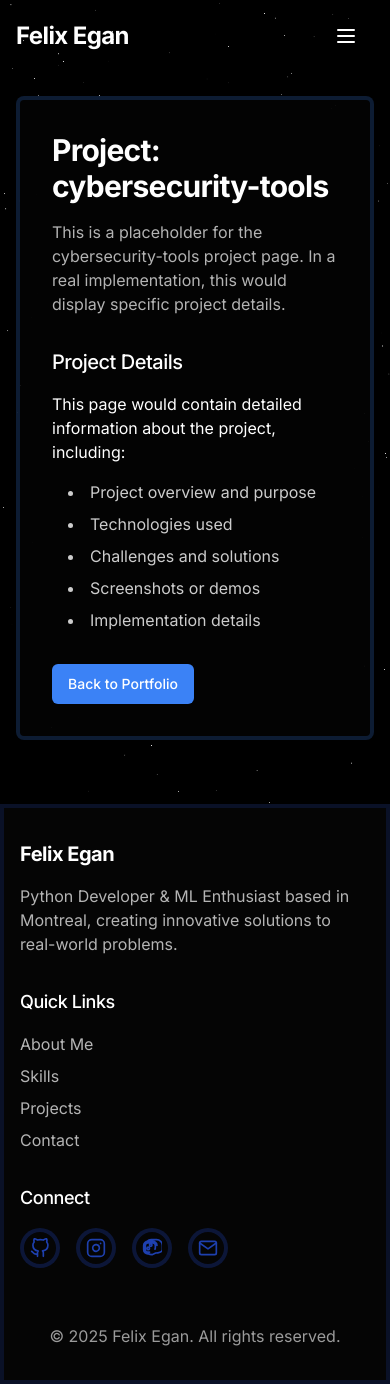
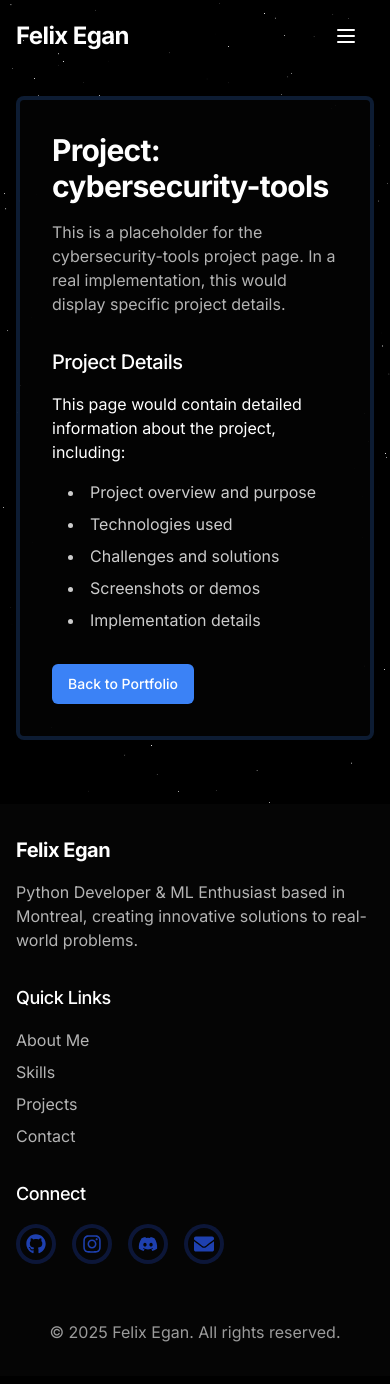
Before and after one commit to Alt-F17/Alt-F17.github.io, a React (Vite) app: page /projects/cybersecurity-tools in a window 390 px wide. Built offline with nearby package versions, Linux system fonts and the light colour scheme.

Commit message:
upd: borders on mobile, skills change, icon update

```diff
--- a/package.json
+++ b/package.json
@@ -11,6 +11,10 @@
     "preview": "vite preview"
   },
   "dependencies": {
+    "@fortawesome/fontawesome-svg-core": "^6.5.2",
+    "@fortawesome/free-brands-svg-icons": "^6.5.2",
+    "@fortawesome/free-solid-svg-icons": "^6.5.2",
+    "@fortawesome/react-fontawesome": "^0.2.0",
     "@hookform/resolvers": "^3.9.0",
     "@radix-ui/react-accordion": "^1.2.0",
     "@radix-ui/react-alert-dialog": "^1.1.1",
--- a/src/components/layout/Footer.tsx
+++ b/src/components/layout/Footer.tsx
@@ -1,11 +1,11 @@
-
 import { Link } from 'react-scroll';
+import { FaGithub, FaInstagram, FaDiscord, FaEnvelope } from 'react-icons/fa';
 
 export const Footer = () => {
   const currentYear = new Date().getFullYear();
 
   return (
-    <footer className="bg-space-darker py-8 border-4 border-space-accent/20">
+    <footer className="bg-space-darker py-8">
       <div className="container-padding max-w-7xl mx-auto">
         <div className="grid grid-cols-1 md:grid-cols-3 gap-8">
           <div>
@@ -72,49 +72,20 @@ export const Footer = () => {
           <div>
             <h3 className="text-lg font-medium mb-4">Connect</h3>
             <div className="flex space-x-4">
-              <a
-                href="https://github.com/Alt-F17"
-                target="_blank"
-                rel="noopener noreferrer"
-                className="w-10 h-10 rounded-full bg-space-darker border-4 border-space-accent/30 flex items-center justify-center text-space-accent hover:bg-space-accent hover:text-white transition-colors"
-              >
-                <svg xmlns="http://www.w3.org/2000/svg" width="20" height="20" viewBox="0 0 24 24" fill="none" stroke="currentColor" strokeWidth="2" strokeLinecap="round" strokeLinejoin="round">
-                  <path d="M9 19c-5 1.5-5-2.5-7-3m14 6v-3.87a3.37 3.37 0 0 0-.94-2.61c3.14-.35 6.44-1.54 6.44-7A5.44 5.44 0 0 0 20 4.77 5.07 5.07 0 0 0 19.91 1S18.73.65 16 2.48a13.38 13.38 0 0 0-7 0C6.27.65 5.09 1 5.09 1A5.07 5.07 0 0 0 5 4.77a5.44 5.44 0 0 0-1.5 3.78c0 5.42 3.3 6.61 6.44 7A3.37 3.37 0 0 0 9 18.13V22"></path>
-                </svg>
+              <a href="https://github.com/Alt-F17" target="_blank" rel="noopener noreferrer" className="w-10 h-10 rounded-full bg-space-darker border-4 border-space-accent/30 flex items-center justify-center text-space-accent hover:bg-space-accent hover:text-white transition-colors">
+                <FaGithub className="w-5 h-5" />
               </a>
 
-              <a
-                href="https://instagram.com/felix.idk.tbh"
-                target="_blank"
-                rel="noopener noreferrer"
-                className="w-10 h-10 rounded-full bg-space-darker border-4 border-space-accent/30 flex items-center justify-center text-space-accent hover:bg-space-accent hover:text-white transition-colors"
-              >
-                <svg xmlns="http://www.w3.org/2000/svg" width="20" height="20" viewBox="0 0 24 24" fill="none" stroke="currentColor" strokeWidth="2" strokeLinecap="round" strokeLinejoin="round">
-                  <rect x="2" y="2" width="20" height="20" rx="5" ry="5"></rect>
-                  <path d="M16 11.37A4 4 0 1 1 12.63 8 4 4 0 0 1 16 11.37z"></path>
-                  <line x1="17.5" y1="6.5" x2="17.51" y2="6.5"></line>
-                </svg>
+              <a href="https://instagram.com/felix.idk.tbh" target="_blank" rel="noopener noreferrer" className="w-10 h-10 rounded-full bg-space-darker border-4 border-space-accent/30 flex items-center justify-center text-space-accent hover:bg-space-accent hover:text-white transition-colors">
+                <FaInstagram className="w-5 h-5" />
               </a>
 
-              <a
-                href="https://discord.com/users/707956607123718174"
-                target="_blank"
-                rel="noopener noreferrer"
-                className="w-10 h-10 rounded-full bg-space-darker border-4 border-space-accent/30 flex items-center justify-center text-space-accent hover:bg-space-accent hover:text-white transition-colors"
-              >
-                <svg xmlns="http://www.w3.org/2000/svg" width="20" height="20" viewBox="0 0 24 24" fill="none" stroke="currentColor" strokeWidth="2" strokeLinecap="round" strokeLinejoin="round">
-                  <path d="M18 9a5 5 0 0 0-5-5H7a5 5 0 0 0-5 5v5a5 5 0 0 0 5 5h0l2-2h-2a3 3 0 0 1-3-3V9a3 3 0 0 1 3-3h6a3 3 0 0 1 3 3v3c0 .5-.17 1-.45 1.36M7.5 14A1.5 1.5 0 0 1 6 12.5A1.5 1.5 0 0 1 7.5 11A1.5 1.5 0 0 1 9 12.5A1.5 1.5 0 0 1 7.5 14m3-4A1.5 1.5 0 0 1 9 8.5A1.5 1.5 0 0 1 10.5 7A1.5 1.5 0 0 1 12 8.5A1.5 1.5 0 0 1 10.5 10m6 8c2.67 0 8-1.33 8-4V9a7 7 0 0 0-7-7H11a7 7 0 0 0-7 7v7c0 2.67 5.33 4 8 4z"></path>
-                </svg>
+              <a href="https://discord.com/users/707956607123718174" target="_blank" rel="noopener noreferrer" className="w-10 h-10 rounded-full bg-space-darker border-4 border-space-accent/30 flex items-center justify-center text-space-accent hover:bg-space-accent hover:text-white transition-colors">
+                <FaDiscord className="w-5 h-5" />
               </a>
 
-              <a
-                href="mailto:felix.egan@icloud.com"
-                className="w-10 h-10 rounded-full bg-space-darker border-4 border-space-accent/30 flex items-center justify-center text-space-accent hover:bg-space-accent hover:text-white transition-colors"
-              >
-                <svg xmlns="http://www.w3.org/2000/svg" width="20" height="20" viewBox="0 0 24 24" fill="none" stroke="currentColor" strokeWidth="2" strokeLinecap="round" strokeLinejoin="round">
-                  <path d="M4 4h16c1.1 0 2 .9 2 2v12c0 1.1-.9 2-2 2H4c-1.1 0-2-.9-2-2V6c0-1.1.9-2 2-2z"></path>
-                  <polyline points="22,6 12,13 2,6"></polyline>
-                </svg>
+              <a href="mailto:felix.egan@icloud.com" className="w-10 h-10 rounded-full bg-space-darker border-4 border-space-accent/30 flex items-center justify-center text-space-accent hover:bg-space-accent hover:text-white transition-colors">
+                <FaEnvelope className="w-5 h-5" />
               </a>
             </div>
           </div>
--- a/src/components/sections/Contact.tsx
+++ b/src/components/sections/Contact.tsx
@@ -16,7 +16,7 @@ export const Contact = () => {
   const socials = [
     { name: 'GitHub', username: '@Alt-F17', url: 'https://github.com/Alt-F17', icon: 'github' },
     { name: 'Instagram', username: '@felix.idk.tbh', url: 'https://instagram.com/felix.idk.tbh', icon: 'instagram' },
-    { name: 'Discord', username: 'Alt-F17', url: 'https://discord.com/users/707956607123718174', icon: 'discord' },
+    { name: 'Discord', username: 'Alt_F17', url: 'https://discord.com/users/707956607123718174', icon: 'discord' },
     { name: 'Email', username: 'felix.egan@icloud.com', url: 'mailto:felix.egan@icloud.com', icon: 'email' }
   ];
 
--- a/src/components/sections/Skills.tsx
+++ b/src/components/sections/Skills.tsx
@@ -1,13 +1,14 @@
 import { useRef, useEffect } from 'react';
 import { Card, CardContent } from '@/components/ui/card';
+import { FaPython, FaHtml5, FaLinux, FaGitAlt, FaUserSecret, FaMicrochip } from 'react-icons/fa';
 
 const skills = [
-	{ name: 'Python Development', proficiency: 90 },
-	{ name: 'HTML/CSS', proficiency: 85 },
-	{ name: 'Machine Learning Training (PLUTO)', proficiency: 38 },
-	{ name: 'Windows & Linux CLI', proficiency: 75 },
-	{ name: 'Git and Github', proficiency: 87 },
-	{ name: 'HackTheBox Ethical Hacking', proficiency: 12 },
+	{ name: 'Python Development', icon: FaPython },
+	{ name: 'HTML/CSS', icon: FaHtml5 },
+	{ name: 'ML (Machine Learning)', icon: FaMicrochip },
+	{ name: 'Windows & Linux CLI', icon: FaLinux },
+	{ name: 'Git and Github', icon: FaGitAlt },
+	{ name: 'HackTheBox Ethical Hacking', icon: FaUserSecret },
 ];
 
 export const Skills = () => {
@@ -55,22 +56,11 @@ export const Skills = () => {
 							className="opacity-0 transform translate-y-4 transition-all duration-700"
 							style={{ transitionDelay: `${index * 100}ms` }}
 						>
-							<Card className="bg-space-darker border-space-accent/20 border-4 overflow-hidden">
+							<Card className="bg-space-darker border-space-accent/20 lg:border-4 overflow-hidden">
 								<CardContent className="p-6">
-									<div className="flex justify-between items-center mb-2">
+									<div className="flex items-center mb-2">
+										<skill.icon className="w-6 h-6 text-space-accent mr-3" />
 										<h3 className="text-lg font-medium">{skill.name}</h3>
-										<span className="text-space-accent">
-											{skill.proficiency}%
-										</span>
-									</div>
-									<div className="progress-bar">
-										<div
-											className="progress-fill bg-space-accent"
-											style={{
-												width: `${skill.proficiency}%`,
-												transition: 'width 1s ease-in-out',
-											}}
-										></div>
 									</div>
 								</CardContent>
 							</Card>
@@ -83,7 +73,7 @@ export const Skills = () => {
 					className="mt-12 opacity-0 transform translate-y-4 transition-all duration-700"
 					style={{ transitionDelay: `${skills.length * 100}ms` }}
 				>
-					<Card className="bg-space-darker border-space-accent/20 border-4">
+					<Card className="bg-space-darker border-space-accent/20 lg:border-4">
 						<CardContent className="p-6">
 							<h3 className="text-xl font-medium mb-4">
 								Current Focus & Aspirations
```
Also changed, not shown: 1 other file (tests, documents, lock files or other folders).
